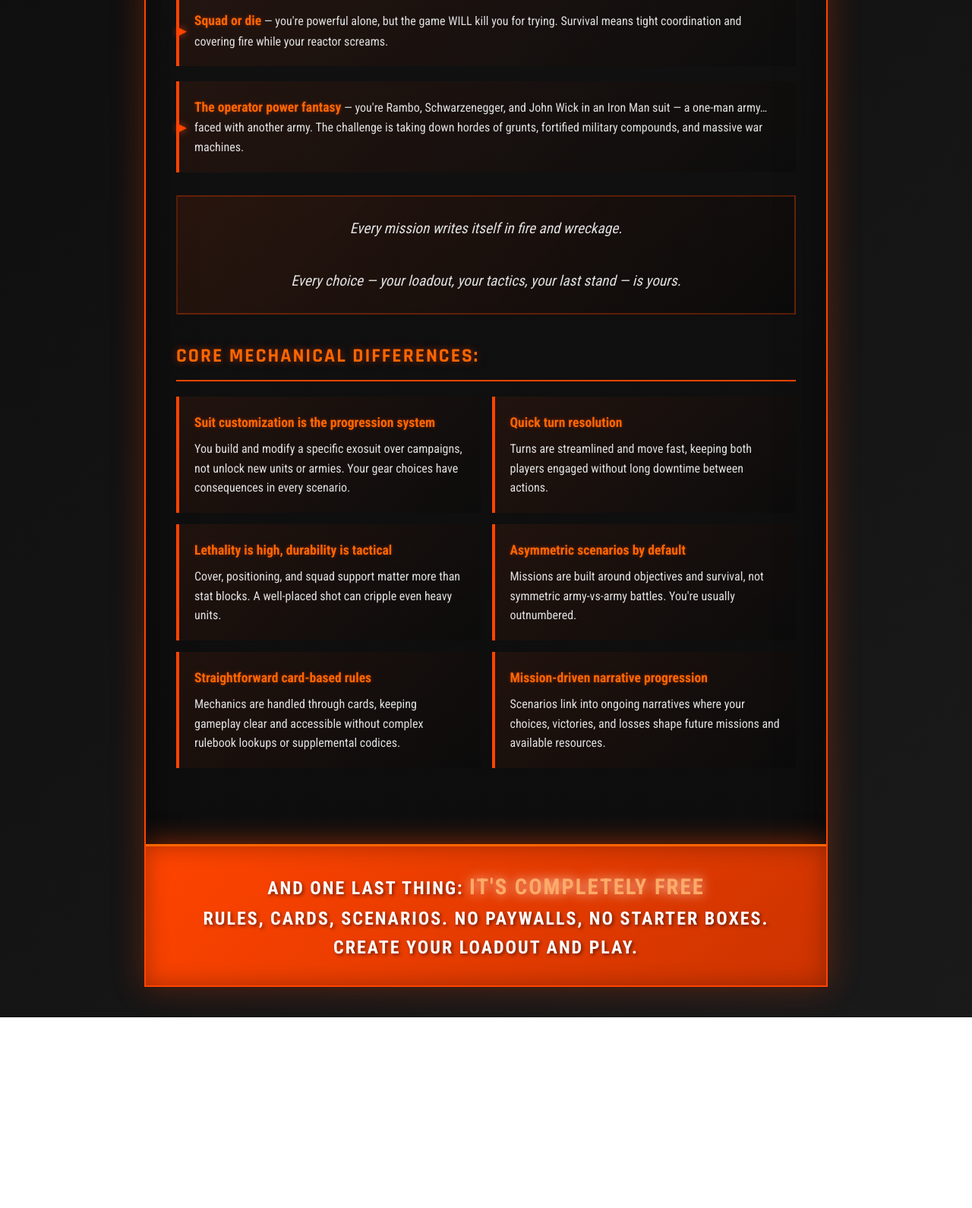
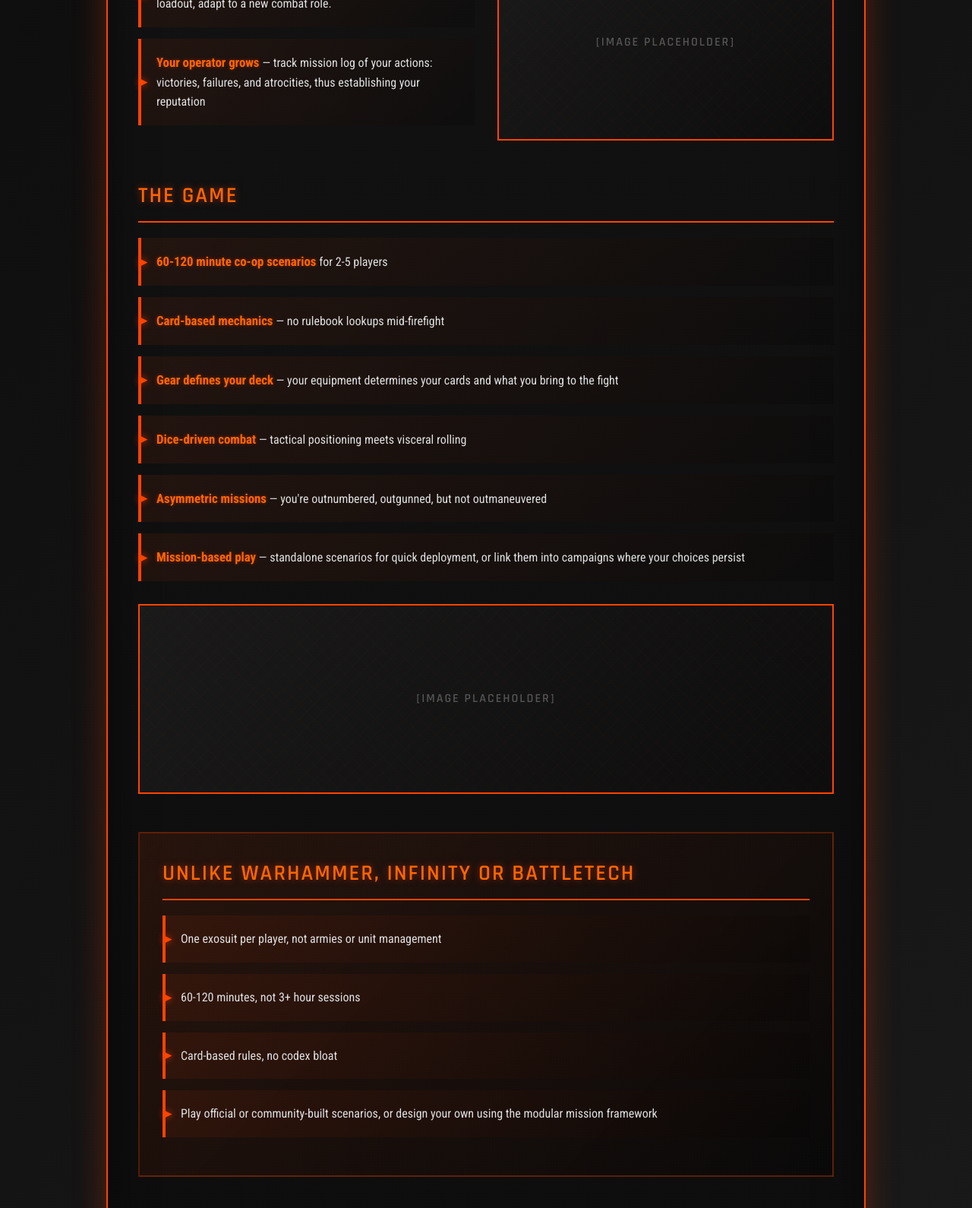
Before and after one commit to svukelic/atomic-horizon, a plain HTML site: page index.html in a window 1280 px wide. Shown: the part 1210-2800 px from the top of the page at 76% size. Before the commit the page ends 2549 px from the top, so only its background shows below. Drawn offline with Linux system fonts and the light colour scheme.

Commit message:
index v2.0

```diff
--- a/index.html
+++ b/index.html
@@ -3,9 +3,9 @@
 <head>
     <meta charset="UTF-8">
     <meta name="viewport" content="width=device-width, initial-scale=1.0">
-    <title>Exosuit Tactical Combat</title>
+    <title>Exosuit Tactical Skirmish</title>
     <style>
-        @import url('https://fonts.googleapis.com/css2?family=Rajdhani:wght@700&family=Roboto+Condensed:wght@400;700&display=swap');
+        @import url('https://fonts.googleapis.com/css2?family=Rajdhani:wght@600;700&family=Roboto+Condensed:wght@400;700&display=swap');
 
         * {
             margin: 0;
@@ -22,7 +22,7 @@
         }
 
         .container {
-            max-width: 900px;
+            max-width: 1000px;
             margin: 0 auto;
             background: linear-gradient(180deg, #141414 0%, #0d0d0d 100%);
             border: 2px solid #ff4400;
@@ -47,89 +47,147 @@
             box-shadow: 0 0 20px rgba(255, 68, 0, 0.8);
         }
 
-        .header {
-            background: linear-gradient(135deg, #1a0a00 0%, #2a1a0a 100%);
-            padding: 40px;
+        .hero-section {
+            position: relative;
+            min-height: 400px;
+            display: flex;
+            align-items: center;
+            justify-content: center;
             border-bottom: 3px solid #ff4400;
-            position: relative;
+            overflow: hidden;
         }
 
-        .header::after {
+        .hero-image {
+            position: absolute;
+            top: 0;
+            left: 0;
+            right: 0;
+            bottom: 0;
+            background: linear-gradient(135deg, #1a0a00 0%, #2a1a0a 100%);
+            display: flex;
+            align-items: center;
+            justify-content: center;
+        }
+
+        .hero-image::before {
             content: '';
             position: absolute;
-            bottom: 0;
+            top: 0;
             left: 0;
             right: 0;
-            height: 1px;
-            background: linear-gradient(90deg,
-                transparent 0%,
-                rgba(255, 68, 0, 0.5) 50%,
-                transparent 100%);
+            bottom: 0;
+            background:
+                linear-gradient(45deg, transparent 48%, rgba(255, 68, 0, 0.1) 49%, rgba(255, 68, 0, 0.1) 51%, transparent 52%),
+                linear-gradient(-45deg, transparent 48%, rgba(255, 68, 0, 0.1) 49%, rgba(255, 68, 0, 0.1) 51%, transparent 52%);
+            background-size: 20px 20px;
+            opacity: 0.3;
+        }
+
+        .image-placeholder {
+            font-family: 'Rajdhani', sans-serif;
+            font-size: 1em;
+            color: #555;
+            text-transform: uppercase;
+            letter-spacing: 2px;
+            z-index: 1;
+            text-align: center;
+            padding: 40px;
+            line-height: 1.8;
+        }
+
+        .hero-content {
+            position: relative;
+            z-index: 2;
+            text-align: center;
+            padding: 60px 40px;
+            background: linear-gradient(180deg, rgba(0, 0, 0, 0.7) 0%, rgba(0, 0, 0, 0.85) 100%);
         }
 
         h1 {
             font-family: 'Rajdhani', sans-serif;
-            font-size: 2.8em;
+            font-size: 3.2em;
             color: #ff6600;
             text-transform: uppercase;
-            letter-spacing: 3px;
+            letter-spacing: 4px;
             margin-bottom: 20px;
             text-shadow: 0 0 20px rgba(255, 102, 0, 0.6),
                          0 0 40px rgba(255, 68, 0, 0.4);
         }
 
         .tagline {
-            font-size: 1.8em;
-            font-weight: 700;
-            color: #ffffff;
-            margin: 20px 0;
-            text-shadow: 2px 2px 4px rgba(0, 0, 0, 0.8);
-        }
-
-        .tagline strong {
-            color: #ff4400;
-            text-shadow: 0 0 10px rgba(255, 68, 0, 0.8);
+            font-size: 1.3em;
+            color: #ffaa66;
+            font-style: italic;
+            max-width: 800px;
+            margin: 0 auto;
+            line-height: 1.6;
         }
 
         .content {
-            padding: 40px;
+            padding: 50px 40px;
         }
 
-        .intro {
+        .section {
+            margin-bottom: 50px;
+        }
+
+        .section-title {
+            font-family: 'Rajdhani', sans-serif;
+            font-size: 1.8em;
+            color: #ff6600;
+            text-transform: uppercase;
+            letter-spacing: 2px;
+            margin-bottom: 20px;
+            padding-bottom: 10px;
+            border-bottom: 2px solid #ff4400;
+            text-shadow: 0 0 10px rgba(255, 68, 0, 0.5);
+        }
+
+        .intro-text {
             font-size: 1.15em;
             line-height: 1.8;
             margin-bottom: 30px;
             padding: 25px;
             background: rgba(255, 68, 0, 0.05);
             border-left: 4px solid #ff4400;
-            box-shadow: inset 0 0 20px rgba(0, 0, 0, 0.3);
         }
 
-        .hook {
-            font-size: 1.4em;
-            font-weight: 700;
-            color: #ff6600;
+        .two-column {
+            display: grid;
+            grid-template-columns: 1fr 1fr;
+            gap: 30px;
             margin: 30px 0;
-            text-align: center;
-            text-transform: uppercase;
-            letter-spacing: 2px;
-            padding: 20px;
-            background: linear-gradient(135deg, rgba(255, 68, 0, 0.1) 0%, rgba(255, 68, 0, 0.05) 100%);
-            border-top: 2px solid #ff4400;
-            border-bottom: 2px solid #ff4400;
-            text-shadow: 0 0 10px rgba(255, 68, 0, 0.6);
         }
 
-        .section-title {
-            font-family: 'Rajdhani', sans-serif;
-            font-size: 1.6em;
-            color: #ff6600;
-            text-transform: uppercase;
-            letter-spacing: 2px;
-            margin: 35px 0 20px 0;
-            padding-bottom: 10px;
-            border-bottom: 2px solid #ff4400;
-            text-shadow: 0 0 10px rgba(255, 68, 0, 0.5);
+        @media (max-width: 768px) {
+            .two-column {
+                grid-template-columns: 1fr;
+            }
+        }
+
+        .image-block {
+            background: linear-gradient(135deg, #1a1a1a 0%, #0d0d0d 100%);
+            border: 2px solid #ff4400;
+            min-height: 250px;
+            display: flex;
+            align-items: center;
+            justify-content: center;
+            position: relative;
+            overflow: hidden;
+        }
+
+        .image-block::before {
+            content: '';
+            position: absolute;
+            top: 0;
+            left: 0;
+            right: 0;
+            bottom: 0;
+            background:
+                linear-gradient(45deg, transparent 48%, rgba(255, 68, 0, 0.1) 49%, rgba(255, 68, 0, 0.1) 51%, transparent 52%),
+                linear-gradient(-45deg, transparent 48%, rgba(255, 68, 0, 0.1) 49%, rgba(255, 68, 0, 0.1) 51%, transparent 52%);
+            background-size: 20px 20px;
+            opacity: 0.3;
         }
 
         .feature-list {
@@ -138,8 +196,8 @@
         }
 
         .feature-list li {
-            margin: 20px 0;
-            padding: 20px;
+            margin: 15px 0;
+            padding: 18px 20px;
             background: linear-gradient(135deg, rgba(255, 68, 0, 0.08) 0%, rgba(0, 0, 0, 0.2) 100%);
             border-left: 4px solid #ff4400;
             position: relative;
@@ -153,7 +211,7 @@
             top: 50%;
             transform: translateY(-50%);
             color: #ff4400;
-            font-size: 1.5em;
+            font-size: 1.3em;
             text-shadow: 0 0 10px rgba(255, 68, 0, 0.8);
         }
 
@@ -165,150 +223,115 @@
 
         .feature-list strong {
             color: #ff6600;
-            font-size: 1.1em;
+            font-size: 1.05em;
             text-shadow: 0 0 5px rgba(255, 68, 0, 0.4);
         }
 
-        .closing {
-            font-size: 1.2em;
-            line-height: 1.8;
+        .comparison-section {
+            background: linear-gradient(135deg, rgba(255, 68, 0, 0.1) 0%, rgba(0, 0, 0, 0.3) 100%);
+            padding: 30px;
+            border: 2px solid rgba(255, 68, 0, 0.3);
             margin: 30px 0;
-            padding: 25px;
-            background: linear-gradient(135deg, rgba(255, 68, 0, 0.1) 0%, rgba(0, 0, 0, 0.3) 100%);
-            border: 2px solid rgba(255, 68, 0, 0.3);
-            text-align: center;
-            font-style: italic;
         }
 
         .cta {
             background: linear-gradient(135deg, #ff4400 0%, #cc3300 100%);
             color: #ffffff;
-            padding: 30px;
-            margin: 40px 0 0 0;
+            padding: 40px;
             text-align: center;
-            font-size: 1.5em;
+            font-size: 1.3em;
             font-weight: 700;
-            text-transform: uppercase;
-            letter-spacing: 2px;
             border-top: 3px solid #ff6600;
             box-shadow: 0 -5px 30px rgba(255, 68, 0, 0.4),
                         inset 0 0 30px rgba(0, 0, 0, 0.3);
             text-shadow: 2px 2px 4px rgba(0, 0, 0, 0.5);
-        }
-
-        .cta em {
-            font-style: normal;
-            font-size: 1.2em;
-            text-shadow: 0 0 15px rgba(255, 255, 255, 0.8);
+            line-height: 1.6;
         }
 
         em {
             color: #ffaa66;
             font-style: italic;
         }
-
-        .mechanics-grid {
-            display: grid;
-            grid-template-columns: 1fr;
-            gap: 15px;
-            margin: 20px 0;
-        }
-
-        @media (min-width: 768px) {
-            .mechanics-grid {
-                grid-template-columns: repeat(2, 1fr);
-            }
-        }
-
-        .mechanic-card {
-            background: linear-gradient(135deg, rgba(255, 68, 0, 0.08) 0%, rgba(0, 0, 0, 0.2) 100%);
-            padding: 20px;
-            border-left: 4px solid #ff4400;
-            transition: all 0.3s ease;
-        }
-
-        .mechanic-card:hover {
-            background: linear-gradient(135deg, rgba(255, 68, 0, 0.12) 0%, rgba(0, 0, 0, 0.3) 100%);
-            border-left-width: 6px;
-            transform: translateX(5px);
-        }
-
-        .mechanic-card strong {
-            color: #ff6600;
-            font-size: 1.1em;
-            display: block;
-            margin-bottom: 8px;
-            text-shadow: 0 0 5px rgba(255, 68, 0, 0.4);
-        }
     </style>
 </head>
 <body>
     <div class="container">
-        <div class="header">
-            <h1>Why play this game instead of the others?</h1>
-            <div class="tagline">Because you want to feel <strong>unstoppable until you're not</strong>.</div>
+        <div class="hero-section">
+            <div class="hero-image">
+                <div class="image-placeholder">
+                    [IMAGE PLACEHOLDER]
+                </div>
+            </div>
+            <div class="hero-content">
+                <h1>Exosuit Tactical Skirmish</h1>
+                <p class="tagline">A lightning-fast co-op skirmish game where you drop into hostile territory in a customizable exosuit, fighting through asymmetric scenarios where survival depends on preparation, positioning, and your squad.</p>
+            </div>
         </div>
 
         <div class="content">
-            <div class="intro">
-                You drop into the fight in a customizable exosuit — 1000 kilograms of machine guns, heavy-duty explosives and reinforced steel. You're cutting through infantry like tissue paper, laying waste to enemy positions... until their heavy armor rolls in. Then you're scrambling, bleeding coolant, and praying your squad can cover your escape.
-                <br><br>Unless... you planned for it. You prepared for it — and you watch as your squad rolls in with counter-fire, turning the ambush into a killing field.
+            <div class="section">
+                <div class="section-title">What you do</div>
+                <div class="intro-text">
+                    Each player controls a single exosuit operator. You deploy into missions—blow through infantry positions, breach fortified compounds, take down war machines. When heavy threats arrive, you adapt: use cover, coordinate fire, exploit the terrain. Fast when you're winning, brutal when you're tested.
+                </div>
+
+                <div class="image-block">
+                    <div class="image-placeholder">
+                        [IMAGE PLACEHOLDER]
+                    </div>
+                </div>
             </div>
 
-            <div class="hook">
-                That moment when overwhelming power meets overwhelming odds?<br><br>That's the game.
+            <div class="section">
+                <div class="section-title">Between missions</div>
+                <div class="two-column">
+                    <div>
+                        <ul class="feature-list">
+                            <li><strong>Your exosuit persists</strong> — swap your weapons, modify your loadout, adapt to a new combat role.</li>
+                            <li><strong>Your operator grows</strong> — track mission log of your actions: victories, failures, and atrocities, thus establishing your reputation</li>
+                        </ul>
+                    </div>
+                    <div class="image-block">
+                        <div class="image-placeholder">
+                            [IMAGE PLACEHOLDER]
+                        </div>
+                    </div>
+                </div>
             </div>
 
-            <div class="section-title">Unlike <em>Warhammer 40k</em> or <em>Battletech</em>:</div>
+            <div class="section">
+                <div class="section-title">The game</div>
+                <ul class="feature-list">
+                    <li><strong>60-120 minute co-op scenarios</strong> for 2-5 players</li>
+                    <li><strong>Card-based mechanics</strong> — no rulebook lookups mid-firefight</li>
+                    <li><strong>Gear defines your deck</strong> — your equipment determines your cards and what you bring to the fight</li>
+                    <li><strong>Dice-driven combat</strong> — tactical positioning meets visceral rolling</li>
+                    <li><strong>Asymmetric missions</strong> — you're outnumbered, outgunned, but not outmaneuvered</li>
+                    <li><strong>Mission-based play</strong> — standalone scenarios for quick deployment, or link them into campaigns where your choices persist</li>
+                </ul>
 
-            <ul class="feature-list">
-                <li><strong>Your suit IS your character</strong> — not a disposable unit. It's your legend. You name it. You wreck it. You rebuild it scarred and meaner.</li>
-                <li><strong>Fast, brutal, decisive</strong> — no codex bloat, no hour-long turns. Drop in. Fight. Extract or die trying.</li>
-                <li><strong>Squad or die</strong> — you're powerful alone, but the game WILL kill you for trying. Survival means tight coordination and covering fire while your reactor screams.</li>
-                <li><strong>The operator power fantasy</strong> — you're Rambo, Schwarzenegger, and John Wick in an Iron Man suit — a one-man army… faced with another army. The challenge is taking down hordes of grunts, fortified military compounds, and massive war machines.</li>
-            </ul>
-
-            <div class="closing">
-                Every mission writes itself in fire and wreckage.<br><br>Every choice — your loadout, your tactics, your last stand — is yours.
+                <div class="image-block" style="margin-top: 30px;">
+                    <div class="image-placeholder">
+                        [IMAGE PLACEHOLDER]
+                    </div>
+                </div>
             </div>
 
-            <div class="section-title">Core mechanical differences:</div>
-
-            <div class="mechanics-grid">
-                <div class="mechanic-card">
-                    <strong>Suit customization is the progression system</strong>
-                    You build and modify a specific exosuit over campaigns, not unlock new units or armies. Your gear choices have consequences in every scenario.
-                </div>
-
-                <div class="mechanic-card">
-                    <strong>Quick turn resolution</strong>
-                    Turns are streamlined and move fast, keeping both players engaged without long downtime between actions.
-                </div>
-
-                <div class="mechanic-card">
-                    <strong>Lethality is high, durability is tactical</strong>
-                    Cover, positioning, and squad support matter more than stat blocks. A well-placed shot can cripple even heavy units.
-                </div>
-
-                <div class="mechanic-card">
-                    <strong>Asymmetric scenarios by default</strong>
-                    Missions are built around objectives and survival, not symmetric army-vs-army battles. You're usually outnumbered.
-                </div>
-
-                <div class="mechanic-card">
-                    <strong>Straightforward card-based rules</strong>
-                    Mechanics are handled through cards, keeping gameplay clear and accessible without complex rulebook lookups or supplemental codices.
-                </div>
-
-                <div class="mechanic-card">
-                    <strong>Mission-driven narrative progression</strong>
-                    Scenarios link into ongoing narratives where your choices, victories, and losses shape future missions and available resources.
+            <div class="section">
+                <div class="comparison-section">
+                    <div class="section-title">Unlike Warhammer, Infinity or Battletech</div>
+                    <ul class="feature-list">
+                        <li>One exosuit per player, not armies or unit management</li>
+                        <li>60-120 minutes, not 3+ hour sessions</li>
+                        <li>Card-based rules, no codex bloat</li>
+                        <li>Play official or community-built scenarios, or design your own using the modular mission framework</li>
+                    </ul>
                 </div>
             </div>
         </div>
 
         <div class="cta">
-            And one last thing: <em>it's completely free</em><br>rules, cards, scenarios. No paywalls, no starter boxes. Create your loadout and play.
+            <strong>Completely free</strong> — rules, cards, scenarios.<br><br>Order official miniatures, cards, and dice, or follow our improvisation guides to play with what you already own.
         </div>
     </div>
 </body>
```
